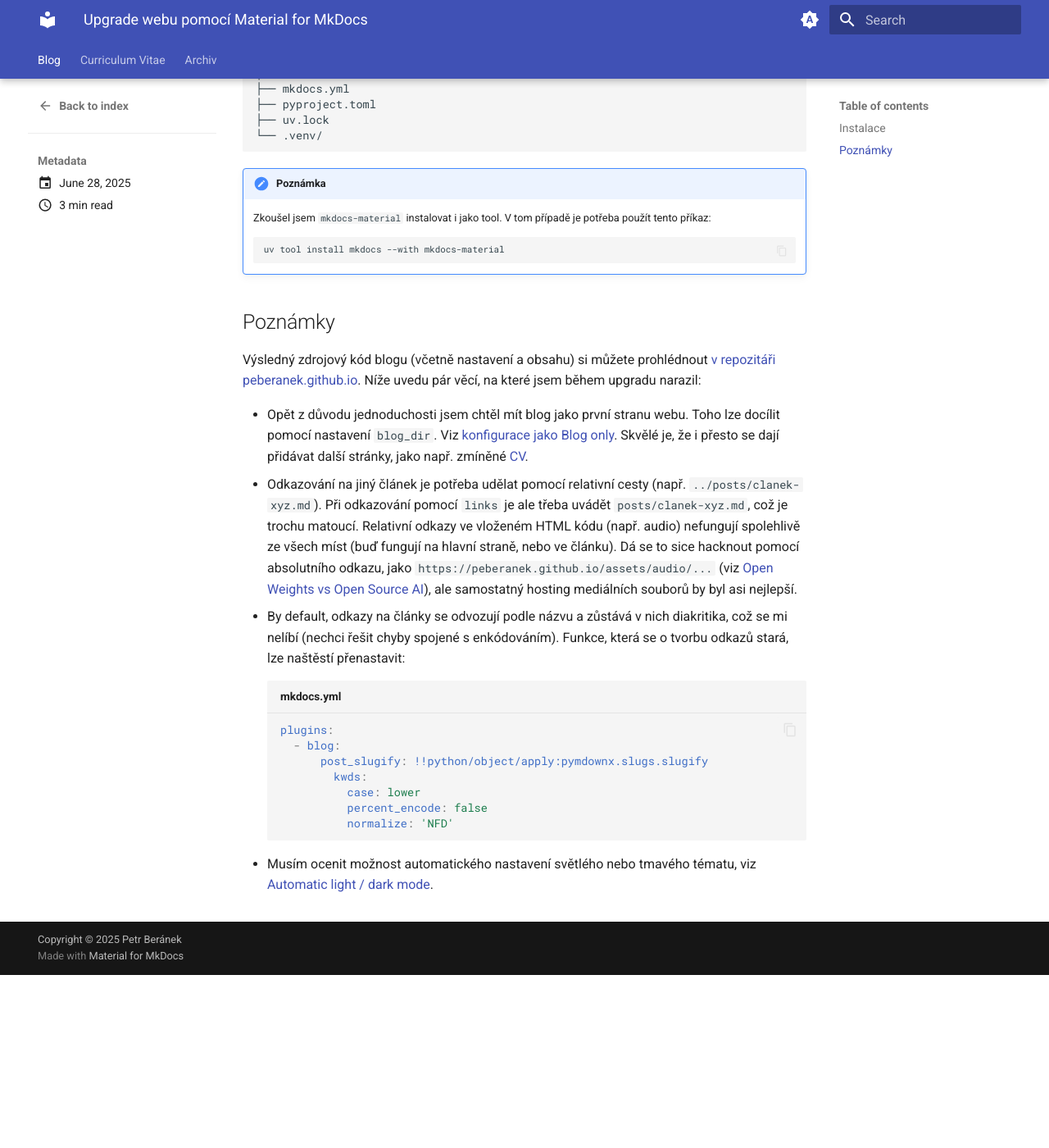
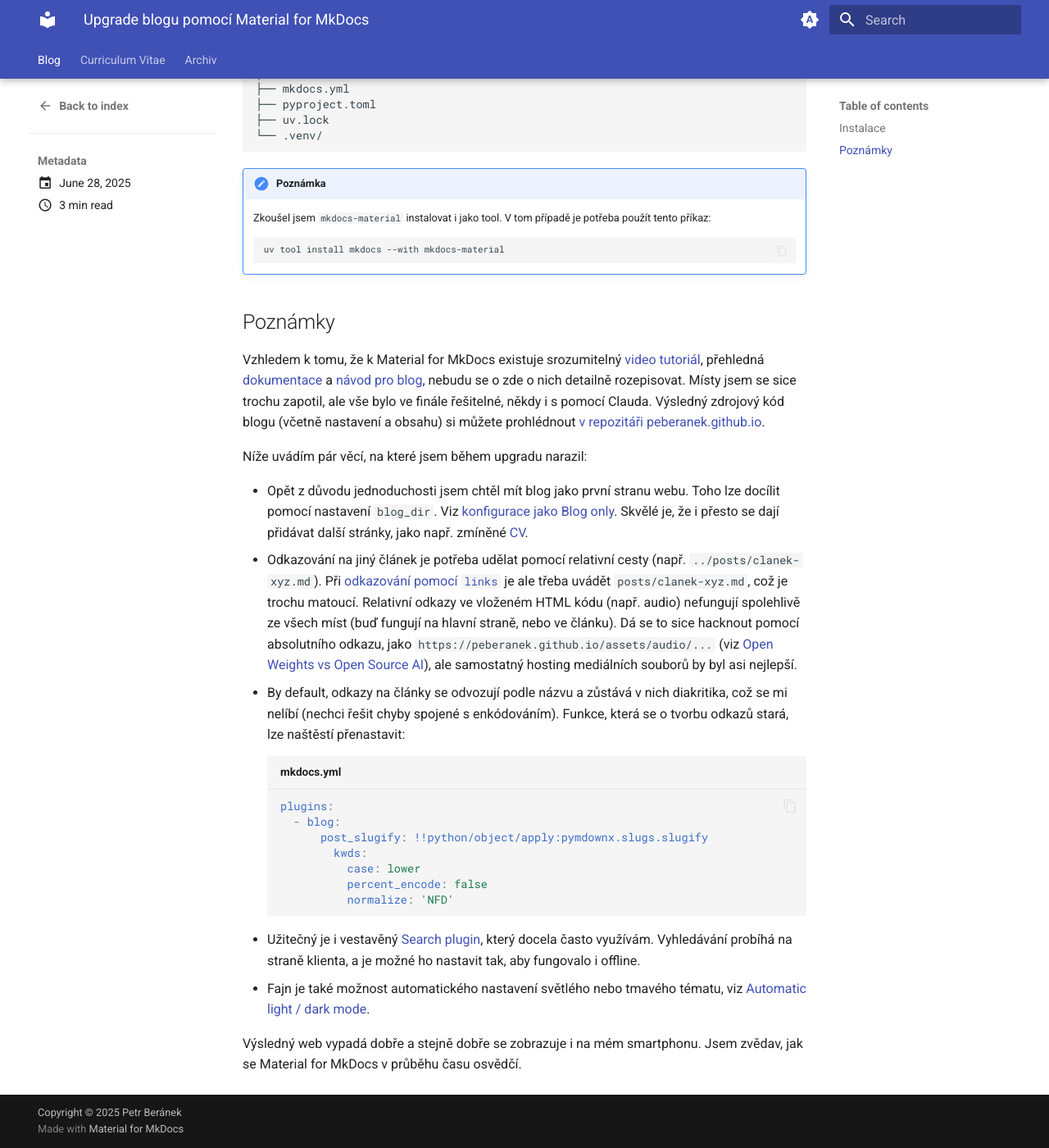
Before and after one commit to peberanek/peberanek.github.io, an MkDocs documentation site: the page built from docs/posts/upgrade-blogu.md, in a window 1280 px wide and 1400 px high, scrolled down 999 px. Shown: the whole window at 82% size. Built offline with MkDocs 1.6.1 and Material for MkDocs 9.7.7, drawn with Linux system fonts in a browser that asks for light colours; before the commit the page ends 2188 px from its top, so only the background shows below that; some of the changed text lies outside the part shown.

Commit message:
blog: refine and fix

````diff
--- a/docs/posts/upgrade-webu.md
+++ b/docs/posts/upgrade-blogu.md
@@ -2,7 +2,7 @@
 date: 2025-06-28
 ---
 
-# Upgrade webu pomocí Material for MkDocs
+# Upgrade blogu pomocí Material for MkDocs
 
 Jak už jsem psal dříve, [Simon Willison mě inspiroval začít psát blog](../posts/zacinam-psat-blog.md). Jelikož jsem si nebyl jistý, jestli u toho dlouhodobě vydržím, snažil jsem se celou akci maximálně zjednodušit. Pro hosting jsem využil [GitHub Pages](https://pages.github.com/), protože jsou zdarma, a dokáží pěkně vyrendrovat obyčejný Markdown. Není tedy třeba psát žádný HTML kód, řešit šablony apod. Člověk se může hned soustředit na psaní a na celý blog ve finále stačí `README.md`.
 
@@ -46,10 +46,12 @@
 
 ## Poznámky
 
-Výsledný zdrojový kód blogu (včetně nastavení a obsahu) si můžete prohlédnout [v repozitáři peberanek.github.io](https://github.com/peberanek/peberanek.github.io). Níže uvedu pár věcí, na které jsem během upgradu narazil:
+Vzhledem k tomu, že k Material for MkDocs existuje srozumitelný [video tutoriál](https://www.youtube.com/watch?v=xlABhbnNrfI), přehledná [dokumentace](https://squidfunk.github.io/mkdocs-material/getting-started/) a [návod pro blog](https://squidfunk.github.io/mkdocs-material/setup/setting-up-a-blog/), nebudu se o zde o nich detailně rozepisovat. Místy jsem se sice trochu zapotil, ale vše bylo ve finále řešitelné, někdy i s pomocí Clauda. Výsledný zdrojový kód blogu (včetně nastavení a obsahu) si můžete prohlédnout [v repozitáři peberanek.github.io](https://github.com/peberanek/peberanek.github.io).
+
+Níže uvádím pár věcí, na které jsem během upgradu narazil:
 
 * Opět z důvodu jednoduchosti jsem chtěl mít blog jako první stranu webu. Toho lze docílit pomocí nastavení `blog_dir`. Viz [konfigurace jako Blog only](https://squidfunk.github.io/mkdocs-material/setup/setting-up-a-blog/#blog-only). Skvělé je, že i přesto se dají přidávat další stránky, jako např. zmíněné [CV](https://peberanek.github.io/cv/).
-* Odkazování na jiný článek je potřeba udělat pomocí relativní cesty (např. `../posts/clanek-xyz.md`). Při odkazování pomocí `links` je ale třeba uvádět `posts/clanek-xyz.md`, což je trochu matoucí. Relativní odkazy ve vloženém HTML kódu (např. audio) nefungují spolehlivě ze všech míst (buď fungují na hlavní straně, nebo ve článku). Dá se to sice hacknout pomocí absolutního odkazu, jako `https://peberanek.github.io/assets/audio/...` (viz [Open Weights vs Open Source AI](../posts/open-weights-vs-open-source-ai.md)), ale samostatný hosting mediálních souborů by byl asi nejlepší.
+* Odkazování na jiný článek je potřeba udělat pomocí relativní cesty (např. `../posts/clanek-xyz.md`). Při [odkazování pomocí `links`](https://squidfunk.github.io/mkdocs-material/setup/setting-up-a-blog/?h=links#adding-related-links) je ale třeba uvádět `posts/clanek-xyz.md`, což je trochu matoucí. Relativní odkazy ve vloženém HTML kódu (např. audio) nefungují spolehlivě ze všech míst (buď fungují na hlavní straně, nebo ve článku). Dá se to sice hacknout pomocí absolutního odkazu, jako `https://peberanek.github.io/assets/audio/...` (viz [Open Weights vs Open Source AI](../posts/open-weights-vs-open-source-ai.md)), ale samostatný hosting mediálních souborů by byl asi nejlepší.
 * By default, odkazy na články se odvozují podle názvu a zůstává v nich diakritika, což se mi nelíbí (nechci řešit chyby spojené s enkódováním). Funkce, která se o tvorbu odkazů stará, lze naštěstí přenastavit:
 
     ``` yaml title="mkdocs.yml"
@@ -62,4 +64,7 @@
               normalize: 'NFD'
     ```
 
-* Musím ocenit možnost automatického nastavení světlého nebo tmavého tématu, viz [Automatic light / dark mode](https://squidfunk.github.io/mkdocs-material/setup/changing-the-colors/?h=automatic#automatic-light-dark-mode).
+* Užitečný je i vestavěný [Search plugin](https://squidfunk.github.io/mkdocs-material/setup/setting-up-site-search/?h=search), který docela často využívám. Vyhledávání probíhá na straně klienta, a je možné ho nastavit tak, aby fungovalo i offline.
+* Fajn je také možnost automatického nastavení světlého nebo tmavého tématu, viz [Automatic light / dark mode](https://squidfunk.github.io/mkdocs-material/setup/changing-the-colors/?h=automatic#automatic-light-dark-mode).
+
+Výsledný web vypadá dobře a stejně dobře se zobrazuje i na mém smartphonu. Jsem zvědav, jak se Material for MkDocs v průběhu času osvědčí.
````
Also changed, not shown: other parts of docs/posts/upgrade-blogu.md (+1 -1 lines), docs/posts/openwebui-pro-rancher-desktop.md (+1 -1 lines), docs/posts/system-je-dulezitejsi-nez-model.md (+1 -1 lines).
